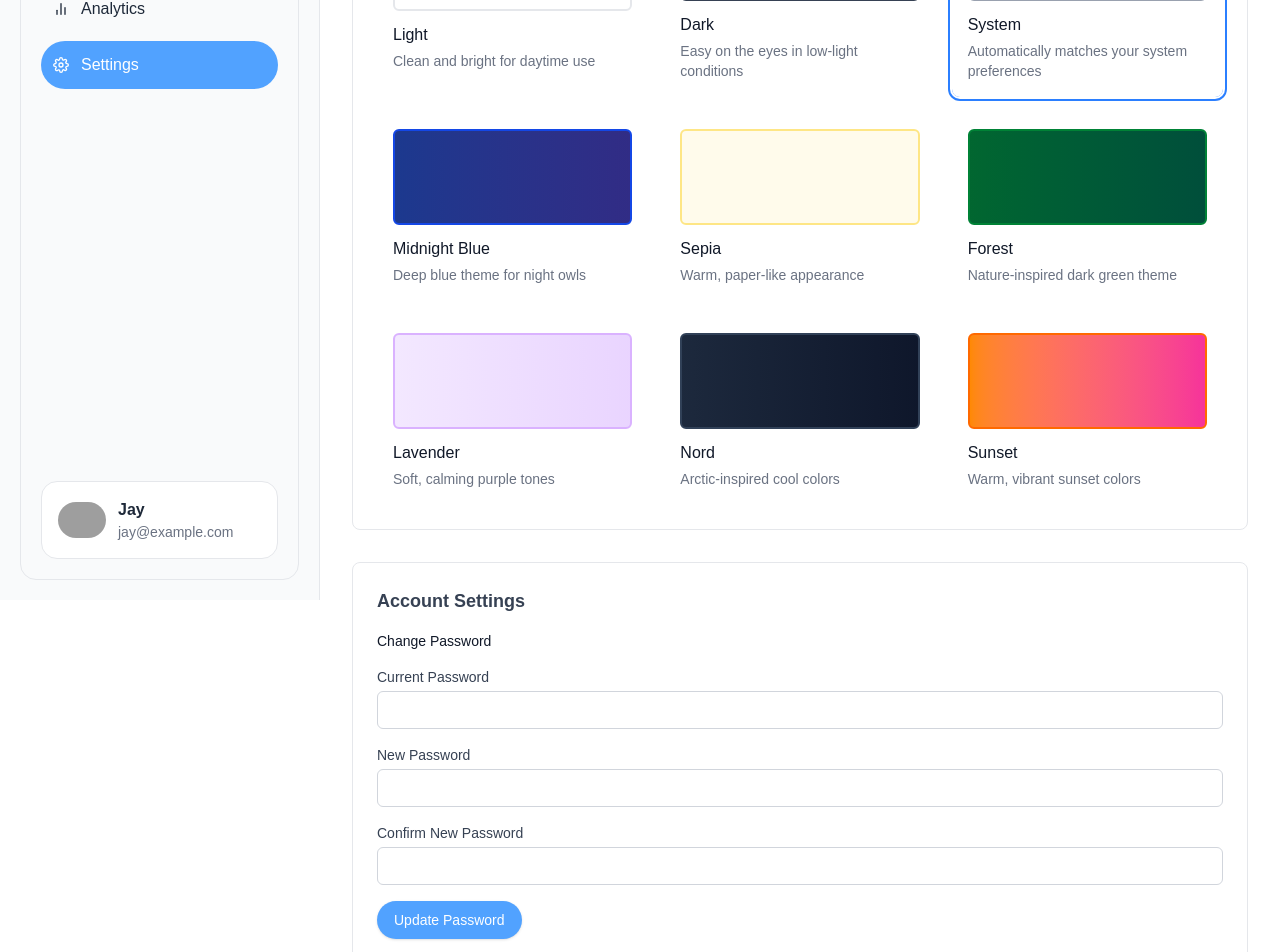
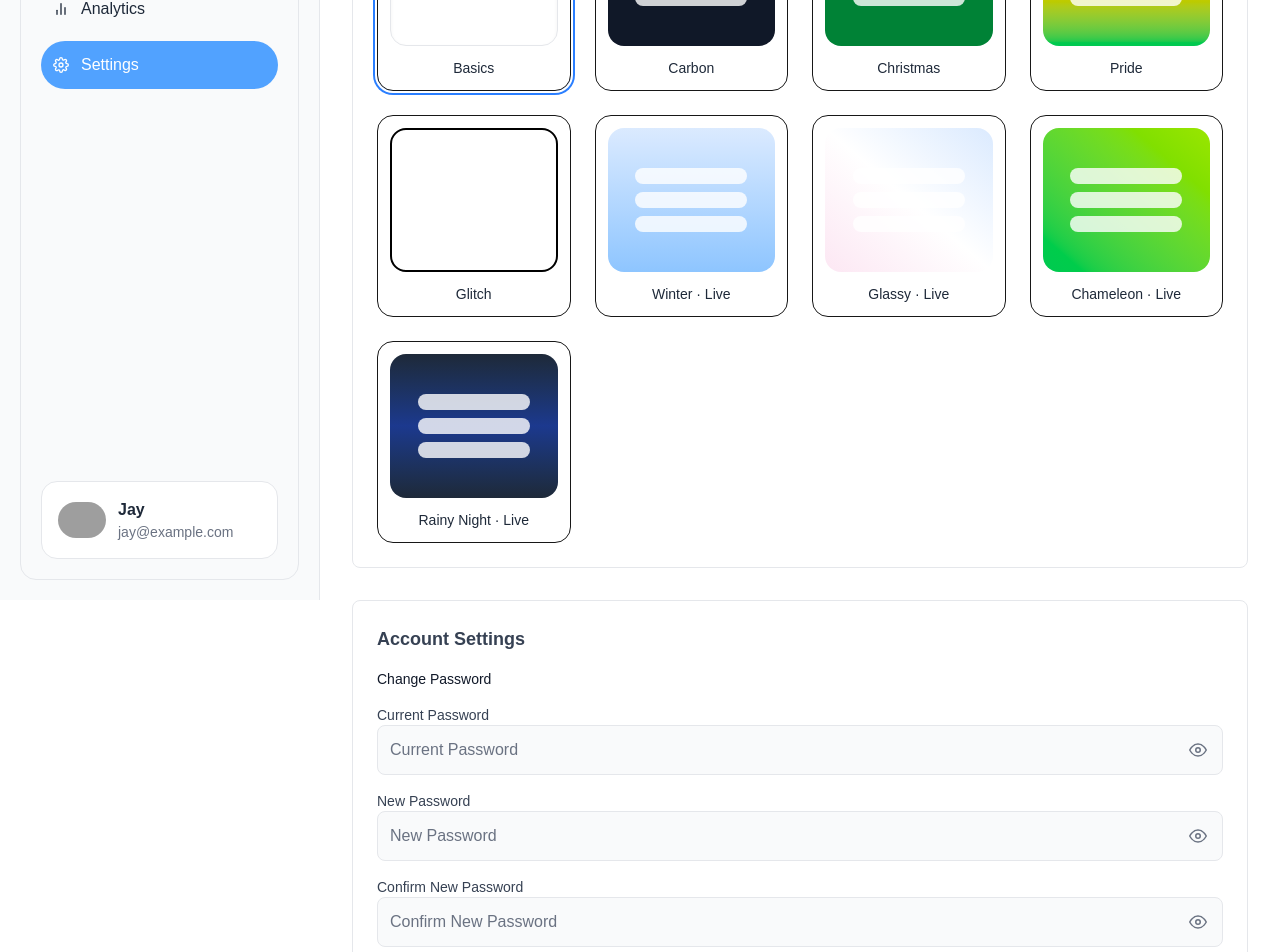
Before and after one commit to devtofunmi/devbio, a Next.js app: page /dashboard/settings in a window 1280 px wide. Shown: the part 200-1152 px from the top of the page. Built offline with nearby package versions, Linux system fonts and the light colour scheme; grey boxes are pictures that could not be loaded.

Commit message:
change theme style

```diff
--- a/pages/dashboard/settings.tsx
+++ b/pages/dashboard/settings.tsx
@@ -1,65 +1,25 @@
 import React, { useState } from 'react';
+import { FiEye, FiEyeOff } from 'react-icons/fi';
 import DashboardLayout from '../../components/dashboard/DashboardLayout';
 
 const themes = [
-  {
-    id: 'light',
-    name: 'Light',
-    preview: 'bg-white border-2 border-gray-200',
-    description: 'Clean and bright for daytime use'
-  },
-  {
-    id: 'dark',
-    name: 'Dark',
-    preview: 'bg-gray-900 border-2 border-gray-700',
-    description: 'Easy on the eyes in low-light conditions'
-  },
-  {
-    id: 'system',
-    name: 'System',
-    preview: 'bg-gradient-to-r from-white to-gray-900 border-2 border-gray-400',
-    description: 'Automatically matches your system preferences'
-  },
-  {
-    id: 'midnight',
-    name: 'Midnight Blue',
-    preview: 'bg-gradient-to-r from-blue-900 to-indigo-900 border-2 border-blue-700',
-    description: 'Deep blue theme for night owls'
-  },
-  {
-    id: 'sepia',
-    name: 'Sepia',
-    preview: 'bg-amber-50 border-2 border-amber-200',
-    description: 'Warm, paper-like appearance'
-  },
-  {
-    id: 'forest',
-    name: 'Forest',
-    preview: 'bg-gradient-to-r from-green-800 to-emerald-900 border-2 border-green-700',
-    description: 'Nature-inspired dark green theme'
-  },
-  {
-    id: 'lavender',
-    name: 'Lavender',
-    preview: 'bg-gradient-to-r from-purple-100 to-purple-200 border-2 border-purple-300',
-    description: 'Soft, calming purple tones'
-  },
-  {
-    id: 'nord',
-    name: 'Nord',
-    preview: 'bg-gradient-to-r from-slate-800 to-slate-900 border-2 border-slate-700',
-    description: 'Arctic-inspired cool colors'
-  },
-  {
-    id: 'sunset',
-    name: 'Sunset',
-    preview: 'bg-gradient-to-r from-orange-400 to-pink-500 border-2 border-orange-500',
-    description: 'Warm, vibrant sunset colors'
-  }
+  { id: 'basics', name: 'Basics', preview: 'bg-white shadow-inner border border-gray-200' },
+  { id: 'carbon', name: 'Carbon', preview: 'bg-gray-900' },
+  { id: 'christmas', name: 'Christmas', preview: 'bg-green-700' },
+  { id: 'pride', name: 'Pride', preview: 'bg-gradient-to-b from-pink-500 via-yellow-400 to-green-500' },
+  { id: 'glitch', name: 'Glitch', preview: 'bg-white border-2 border-black' },
+  { id: 'winter', name: 'Winter · Live', preview: 'bg-gradient-to-b from-blue-100 to-blue-300' },
+  { id: 'glassy', name: 'Glassy · Live', preview: 'bg-gradient-to-tr from-pink-100 via-white to-blue-100' },
+  { id: 'chameleon', name: 'Chameleon · Live', preview: 'bg-gradient-to-tr from-green-500 to-lime-400' },
+  { id: 'rainy-night', name: 'Rainy Night · Live', preview: 'bg-gradient-to-b from-gray-800 via-blue-900 to-gray-800' },
 ];
 
 const SettingsPage: React.FC = () => {
-  const [selectedTheme, setSelectedTheme] = useState('system');
+  const [selectedTheme, setSelectedTheme] = useState('basics');
+  const [showCurrentPassword, setShowCurrentPassword] = useState(false);
+  const [showNewPassword, setShowNewPassword] = useState(false);
+  const [showConfirmPassword, setShowConfirmPassword] = useState(false);
+  const [showDeleteModal, setShowDeleteModal] = useState(false);
 
   return (
     <DashboardLayout>
@@ -68,28 +28,33 @@ const SettingsPage: React.FC = () => {
         {/* Theme Selection */}
         <section className="bg-white rounded-lg border border-gray-200 p-6 mb-8">
           <h2 className="text-lg font-semibold text-gray-700 mb-4">Theme Preferences</h2>
-          <div className="grid grid-cols-1 md:grid-cols-2 lg:grid-cols-3 gap-4">
+          <div className="grid grid-cols-2 md:grid-cols-3 lg:grid-cols-4 gap-6">
             {themes.map((theme) => (
               <button
                 key={theme.id}
                 onClick={() => setSelectedTheme(theme.id)}
-                className={`p-4 rounded-lg transition-all ${
-                  selectedTheme === theme.id
+                className={`flex flex-col items-center p-3 rounded-2xl border transition-all
+                  ${selectedTheme === theme.id
                     ? 'ring-2 ring-blue-500 ring-offset-2'
-                    : 'hover:bg-gray-50'
-                }`}
+                    : 'hover:ring-2 hover:ring-gray-300'}
+                `}
               >
-                <div className={`h-24 rounded-md mb-3 ${theme.preview}`} />
-                <div className="text-left">
-                  <h3 className="font-medium text-gray-900">{theme.name}</h3>
-                  <p className="text-sm text-gray-500 mt-1">{theme.description}</p>
+                {/* Theme preview box */}
+                <div
+                  className={`w-full h-36 rounded-2xl mb-3 flex items-center justify-center ${theme.preview}`}
+                >
+                  {/* Simulated link blocks */}
+                  <div className="flex flex-col gap-2 w-2/3">
+                    <div className="h-4 rounded-full bg-white/80" />
+                    <div className="h-4 rounded-full bg-white/80" />
+                    <div className="h-4 rounded-full bg-white/80" />
                   </div>
+                </div>
+                <p className="text-sm font-medium text-gray-800">{theme.name}</p>
               </button>
             ))}
           </div>
         </section>
-
-
 
         {/* Account Settings */}
         <section className="bg-white rounded-lg border border-gray-200 p-6">
@@ -103,35 +68,68 @@ const SettingsPage: React.FC = () => {
                   <label htmlFor="current-password" className="block text-sm font-medium text-gray-700">
                     Current Password
                   </label>
+                  <div className="relative flex-1">
                     <input
-                    type="password"
+                      type={showCurrentPassword ? 'text' : 'password'}
                       id="current-password"
-                    className="mt-1 block w-full rounded-md border border-gray-300 px-3 py-2 text-gray-900 placeholder-gray-500 focus:border-blue-500 focus:outline-none focus:ring-1 focus:ring-blue-500 sm:text-sm"
+                      placeholder="Current Password"
+                      className="w-full p-3 border border-gray-200 rounded-lg bg-gray-50 focus:outline-none focus:ring-2 focus:ring-blue-400 pr-16 text-black placeholder-gray-500"
                     />
+                    <button
+                      type="button"
+                      onClick={() => setShowCurrentPassword(!showCurrentPassword)}
+                      className="absolute right-0 top-0 h-full px-4 text-sm font-medium text-gray-500 hover:text-gray-900 transition-colors"
+                      tabIndex={-1}
+                    >
+                      {showCurrentPassword ? <FiEyeOff size={18} /> : <FiEye size={18} />}
+                    </button>
+                  </div>
                 </div>
                 <div>
                   <label htmlFor="new-password" className="block text-sm font-medium text-gray-700">
                     New Password
                   </label>
+                  <div className="relative flex-1">
                     <input
-                    type="password"
+                      type={showNewPassword ? 'text' : 'password'}
                       id="new-password"
-                    className="mt-1 block w-full rounded-md border border-gray-300 px-3 py-2 text-gray-900 placeholder-gray-500 focus:border-blue-500 focus:outline-none focus:ring-1 focus:ring-blue-500 sm:text-sm"
+                      placeholder="New Password"
+                      className="w-full p-3 border border-gray-200 rounded-lg bg-gray-50 focus:outline-none focus:ring-2 focus:ring-blue-400 pr-16 text-black placeholder-gray-500"
                     />
+                    <button
+                      type="button"
+                      onClick={() => setShowNewPassword(!showNewPassword)}
+                      className="absolute right-0 top-0 h-full px-4 text-sm font-medium text-gray-500 hover:text-gray-900 transition-colors"
+                      tabIndex={-1}
+                    >
+                      {showNewPassword ? <FiEyeOff size={18} /> : <FiEye size={18} />}
+                    </button>
+                  </div>
                 </div>
                 <div>
                   <label htmlFor="confirm-password" className="block text-sm font-medium text-gray-700">
                     Confirm New Password
                   </label>
+                  <div className="relative flex-1">
                     <input
-                    type="password"
+                      type={showConfirmPassword ? 'text' : 'password'}
                       id="confirm-password"
-                    className="mt-1 block w-full rounded-md border border-gray-300 px-3 py-2 text-gray-900 placeholder-gray-500 focus:border-blue-500 focus:outline-none focus:ring-1 focus:ring-blue-500 sm:text-sm"
+                      placeholder="Confirm New Password"
+                      className="w-full p-3 border border-gray-200 rounded-lg bg-gray-50 focus:outline-none focus:ring-2 focus:ring-blue-400 pr-16 text-black placeholder-gray-500"
                     />
+                    <button
+                      type="button"
+                      onClick={() => setShowConfirmPassword(!showConfirmPassword)}
+                      className="absolute right-0 top-0 h-full px-4 text-sm font-medium text-gray-500 hover:text-gray-900 transition-colors"
+                      tabIndex={-1}
+                    >
+                      {showConfirmPassword ? <FiEyeOff size={18} /> : <FiEye size={18} />}
+                    </button>
+                  </div>
                 </div>
                 <button
                   type="button"
-                  className="inline-flex justify-center rounded-full border border-transparent bg-blue-400 px-4 py-2 text-sm font-medium text-white shadow-sm hover:bg-blue-500 focus:outline-none focus:ring-2 focus:ring-blue-500 focus:ring-offset-2"
+                  className="cursor-pointer rounded-full flex justify-center py-2 mt-4 px-4 border border-transparent text-white bg-blue-400 hover:bg-blue-500 focus:outline-none focus:ring-2 focus:ring-offset-2 focus:ring-blue-500"
                 >
                   Update Password
                 </button>
@@ -158,7 +156,8 @@ const SettingsPage: React.FC = () => {
                     <div className="mt-4">
                       <button
                         type="button"
-                        className="inline-flex justify-center rounded-md border border-transparent bg-red-600 px-4 py-2 text-sm font-medium text-white shadow-sm hover:bg-red-700 focus:outline-none focus:ring-2 focus:ring-red-500 focus:ring-offset-2"
+                        className="inline-flex justify-center rounded-full cursor-pointer border border-transparent bg-red-600 px-4 py-2 text-sm font-medium text-white shadow-sm hover:bg-red-700 focus:outline-none focus:ring-2 focus:ring-red-500 focus:ring-offset-2"
+                        onClick={() => setShowDeleteModal(true)}
                       >
                         Delete Account
                       </button>
@@ -170,6 +169,30 @@ const SettingsPage: React.FC = () => {
           </div>
         </section>
       </div>
+
+      {/* Delete Account Confirmation Modal */}
+      {showDeleteModal && (
+        <div className="fixed inset-0 z-50 flex items-center justify-center bg-black/50">
+          <div className="bg-white rounded-lg shadow-lg p-8 max-w-sm w-full">
+            <h2 className="text-lg font-semibold text-gray-800 mb-2">Confirm Account Deletion</h2>
+            <p className="text-gray-600 mb-6">Are you sure you want to delete your account? This action cannot be undone.</p>
+            <div className="flex justify-end gap-3">
+              <button
+                className="px-4 py-2 cursor-pointer rounded-full bg-gray-200 text-gray-800 hover:bg-gray-300"
+                onClick={() => setShowDeleteModal(false)}
+              >
+                Cancel
+              </button>
+              <button
+                className="px-4 py-2 cursor-pointer rounded-full bg-red-600 text-white hover:bg-red-700"
+                onClick={() => { setShowDeleteModal(false); /* Add delete logic here */ }}
+              >
+                Delete
+              </button>
+            </div>
+          </div>
+        </div>
+      )}
     </DashboardLayout>
   );
 };
```
Lines whose indentation alone changed are shown as unchanged.
